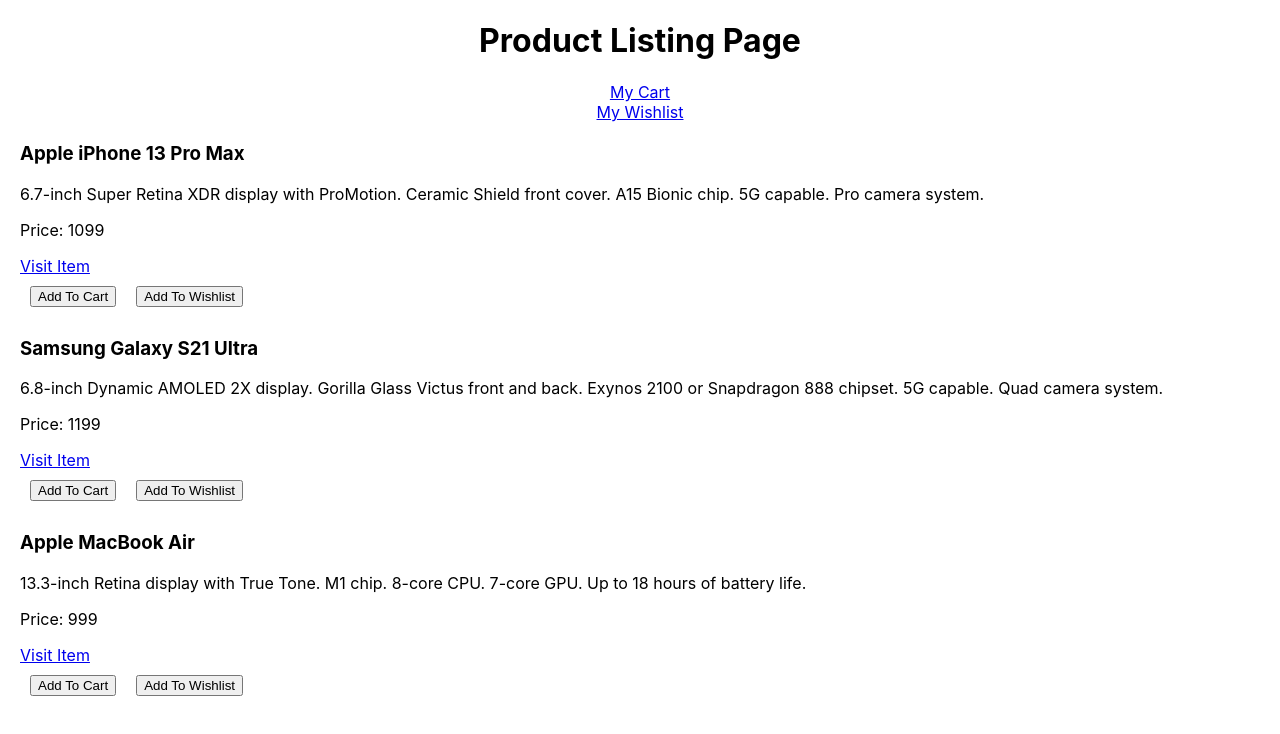
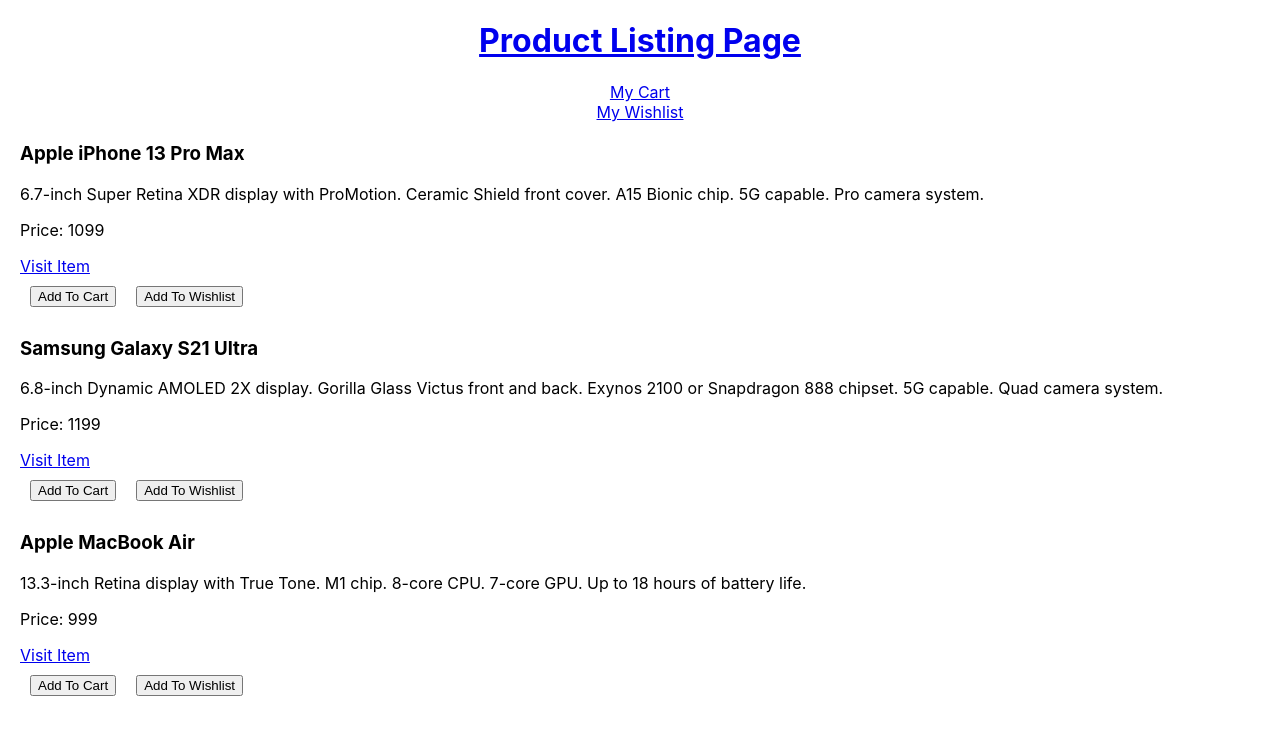
Before and after one commit to niharika-kesarwani/e-commerce, a React (Create React App) app: page / in a window 1280 px wide. Shown: the top 734 px of the page. Built offline with nearby package versions, Linux system fonts and the light colour scheme.

Commit message:
added navlink to product listing heading

```diff
--- a/src/components/Header.js
+++ b/src/components/Header.js
@@ -8,7 +8,7 @@
 export function Header() {
     return (
     <div>
-        <h1>Product Listing Page</h1>
+        <h1><NavLink to="/">Product Listing Page</NavLink></h1>
         <nav>
             <NavLink style={navLinkStyle} to="/cart" >My Cart</NavLink>
             <NavLink style={navLinkStyle} to="/wishlist">My Wishlist</NavLink>
```
